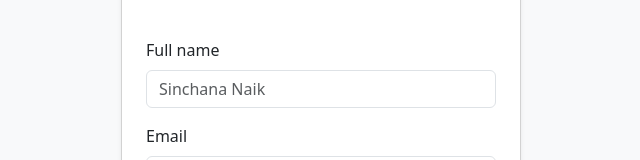
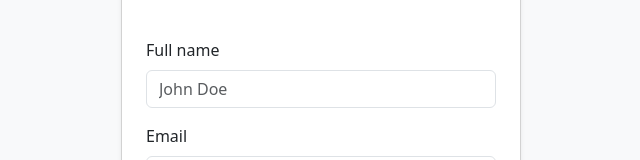
Before and after one commit to sinchananaik08/expense-tracker, a React (Create React App) app in the folder frontend/: page /register in a window 1280 px wide. Shown: the part 211-371 px from the top of the page, without its empty margins (319-959 px from the left). Built offline with nearby package versions, Linux system fonts and the light colour scheme; no server answers.

Commit message:
Changed the placeholder of register page

```diff
--- a/frontend/src/components/RegisterPage.js
+++ b/frontend/src/components/RegisterPage.js
@@ -58,7 +58,7 @@ function RegisterPage() {
               type="text"
               name="name"
               className="form-control"
-              placeholder="Sinchana Naik"
+              placeholder="John Doe"
               value={formData.name}
               onChange={handleChange}
               required
```
